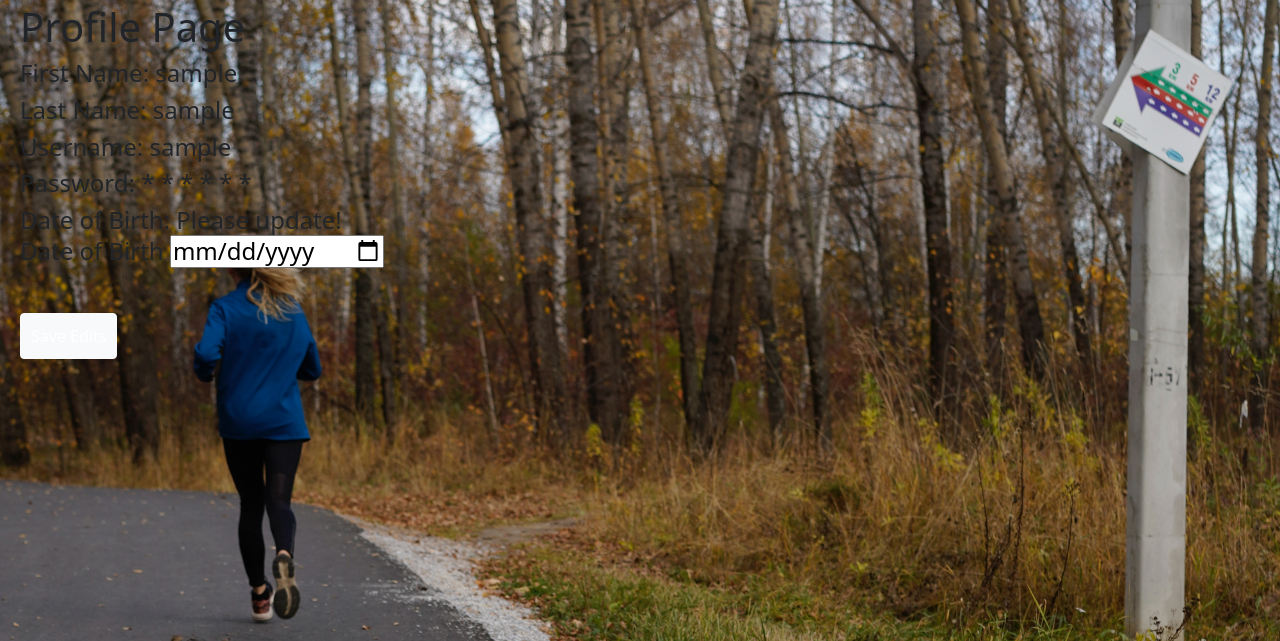
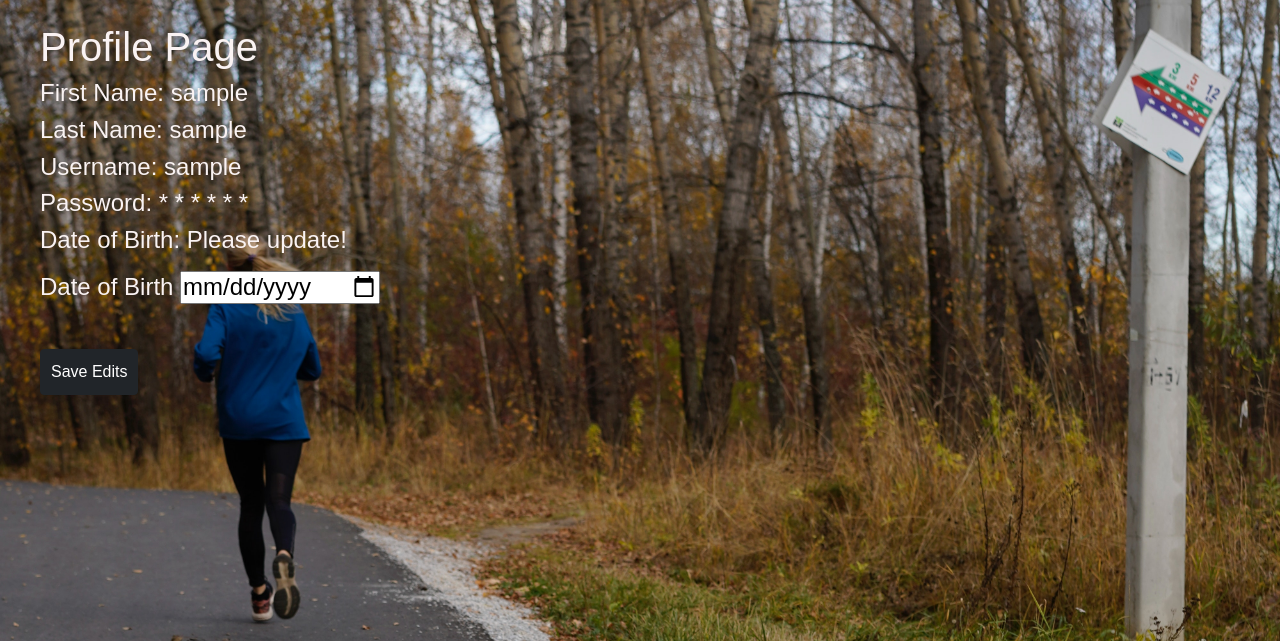
Before and after one commit to roadrunnerinthesun/Time2Run, a Flask app: page /profile in a window 1280 px wide. Shown: the part 57-698 px from the top of the page. Run offline with Flask 2, Linux system fonts and the light colour scheme; the visitor is signed in with stand-in values (Sample User, id 1); data comes from the database, SQL or seed files in the repository; data that the repository does not hold is empty; some web fonts are replaced.

Commit message:
Profile Page landable

```diff
--- a/templates/profile.html
+++ b/templates/profile.html
@@ -4,6 +4,7 @@
 
 
 {% block body %}
+<div class="profile-page" id="profile-page">
     <div>
     <h1>Profile Page</h1>
 
@@ -20,18 +21,19 @@
         {% if user.date_of_birth == None: %}
             Please update!
             <form id="profile" action="/profile" method="POST">
+                <p></p>
                 <p>Date of Birth  <input id="date_of_birth" type="date" placeholder="mm/dd/yyy" min="01-01-1900" max="today" required name="date_of_birth"></p>
                 <br>
                 <div>
             </form>
-        <input class="btn btn-light" type="submit" value="Save Edits" required name="edit" id="save">
+            <input class="btn btn-dark" type="submit" value="Save Edits" required name="edit" id="save">
         {% else %}
             {{user.date_of_birth.strftime('%B, %d %Y')}}
         {% endif %}</h4>
     </div>
     </br>
     </div>
-
+</div>
 <body>
 <script>
     var today = new Date();
```
Lines whose indentation alone changed are shown as unchanged.
